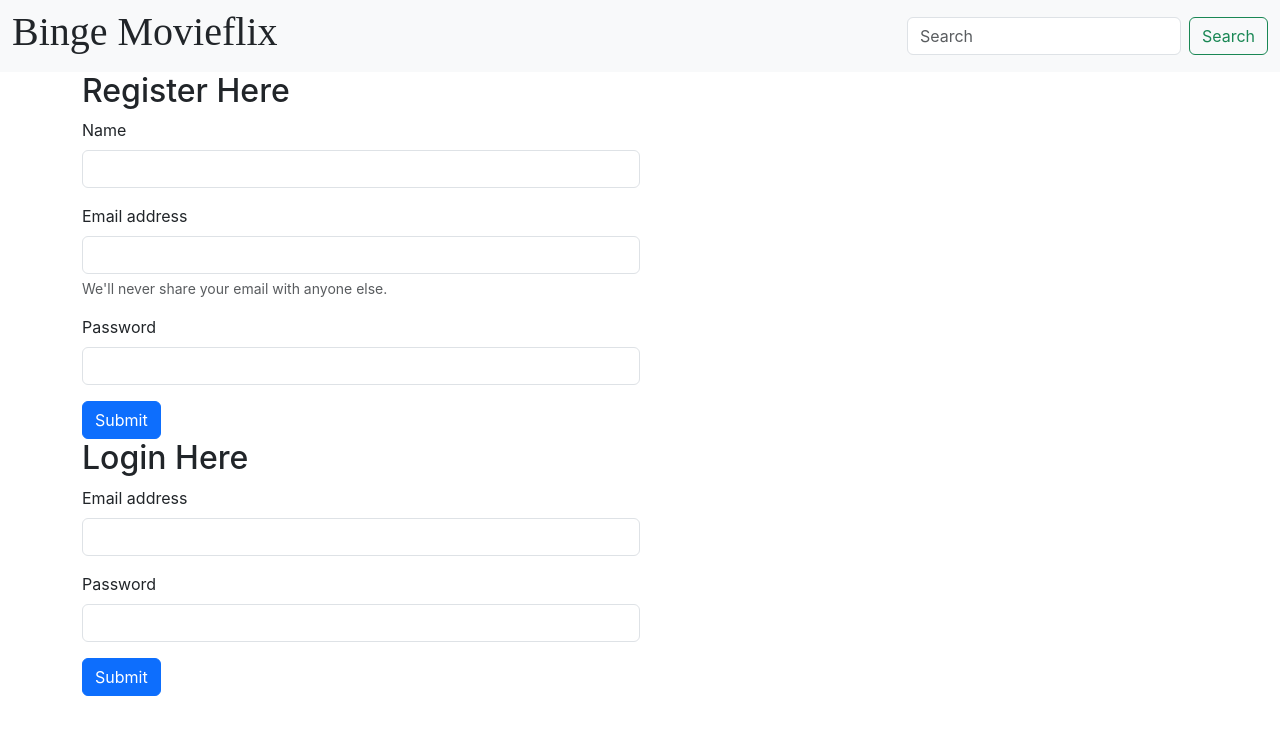
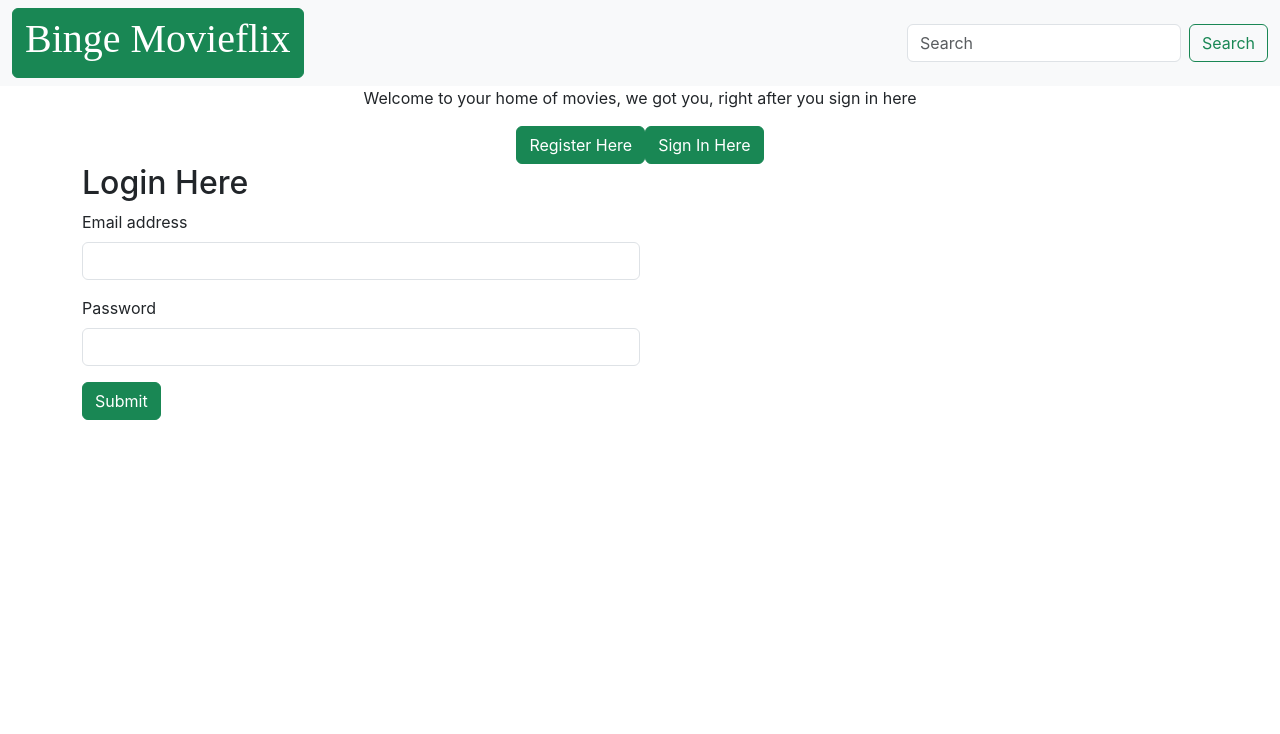
Before and after one commit to KabiruH/Movies_project, a React (Create React App) app: page /login in a window 1280 px wide. Shown: the top 734 px of the page. Built offline with nearby package versions, Linux system fonts and the light colour scheme.

Commit message:
added routes

```diff
--- a/src/app/App.css
+++ b/src/app/App.css
@@ -42,3 +42,8 @@ h1.title {
     transform: rotate(360deg);
   }
 }
+
+.container-lg {
+
+text-align: center;
+}
--- a/src/components/homepage.js
+++ b/src/components/homepage.js
@@ -1,14 +1,28 @@
 import React from "react"
+import Register from "./register";
+import Login from "./login";
+import MoviesList from "./moviesList";
+import { Link, Routes, Route } from "react-router-dom";
+
+function Homepage() {
 
 
-function Homepage () {
+    return (
+        <div >
+            <div class="container-lg">
+                <p>Welcome to your home of movies, we got you, right after you sign in here</p>
+                <button class="btn btn-success mr-4">Register Here</button>
+                <button class="btn btn-success mr-4">Sign In Here</button>
+            </div>
 
-
-return (
-    <div>
-
-    </div>
-)
+            <Routes>
+                <Route path="/" element={<Homepage />}></Route>
+                <Route path="/login" element={<Login />}></Route>
+                <Route path="/register/*" element={<Register />}></Route>
+                <Route path="/moviesList" element={<MoviesList />}></Route>
+            </Routes>
+        </div>
+    )
 }
 
 
--- a/src/components/login.js
+++ b/src/components/login.js
@@ -1,22 +1,37 @@
-import React from "react";
+import React, { useState } from "react";
+
 
 const Login = () => {
 
+    const [email, setEmail] = useState('');
+    const [password, setPassword] = useState('');
+
+    const handleLogin = (event) => {
+      event.preventDefault();
+      const users = JSON.parse(localStorage.getItem('users'));
+      const user = users.find((u) => u.email === email && u.password === password);
+      if (user) {
+        alert(`Welcome, ${user.name}!`);
+      } else {
+        alert('Invalid email or password.');
+      }
+    };
+
 
     return (
-        <form class="container">
+        <form class="container" >
             <h2>Login Here</h2>
             <div class="mb-3 col-lg-6">
                 <label for="exampleInputEmail1" class="form-label">Email address</label>
-                <input type="email" class="form-control" id="exampleInputEmail1" aria-describedby="emailHelp" />
+                <input type="email" value={email} onChange={(e) => setEmail(e.target.value)} class="form-control" id="exampleInputEmail1" aria-describedby="emailHelp" />
 
             </div>
             <div class="mb-3 col-lg-6">
                 <label for="exampleInputPassword1" class="form-label">Password</label>
-                <input type="password" class="form-control" id="exampleInputPassword1" />
+                <input type="password" value={password} onChange={(e) => setPassword(e.target.value)} class="form-control" id="exampleInputPassword1" />
             </div>
 
-            <button type="submit" class="btn btn-primary">Submit</button>
+            <button type="submit" onSubmit={handleLogin} class="btn btn-success">Submit</button>
         </form>
     )
 }
--- /dev/null
+++ b/src/components/logout.js
@@ -0,0 +1,17 @@
+// import React from "react";
+// import { useHistory } from 'react-router-dom';
+
+// const Logout = () => {
+//     const history = useHistory();
+
+//   const handleLogout = () => {
+//     localStorage.removeItem('user');
+//     history.push('/');
+//   };
+
+//     return (
+//         <button onClick={handleLogout}>Logout</button>
+//     )
+// }
+
+// export default Logout
--- a/src/components/moviesList.js
+++ b/src/components/moviesList.js
@@ -1,8 +1,11 @@
 import React from "react";
+import Logout from "./logout";
 
 function MoviesList () {
 
-
+return (
+    <Logout/>
+)
 
 }
 
--- a/src/components/navbar.js
+++ b/src/components/navbar.js
@@ -1,7 +1,6 @@
 import React from "react";
 import { Link, Routes, Route } from "react-router-dom";
-import Register from "./register";
-import Login from "./login";
+import Homepage from "./homepage";
 
 
 
@@ -13,15 +12,17 @@ function Navbar() {
     <div>
       <nav class="navbar bg-body-tertiary">
         <div class="container-fluid">
-          <h1 className="title">Binge Movieflix</h1>
+          <Link class="btn btn-success"> <h1 className="title">Binge Movieflix</h1></Link>
           <form class="d-flex" role="search">
             <input class="form-control me-2" type="search" placeholder="Search" aria-label="Search" />
             <button class="btn btn-outline-success" type="submit">Search</button>
           </form>
         </div>
       </nav>
-      <Register />
-      <Login />
+      <Routes>
+        <Route path="/" element={<Homepage />}></Route>
+      </Routes>
+      <Homepage />
     </div>
   )
 }
--- a/src/components/register.js
+++ b/src/components/register.js
@@ -19,19 +19,19 @@ const Register = () => {
             <h2>Register Here</h2>
             <div class="mb-3 col-lg-6">
                 <label for="exampleInputEmail1" class="form-label">Name</label>
-                <input type="email" class="form-control" id="exampleInputEmail1" aria-describedby="emailHelp" />
+                <input type="text" value={name} onChange={(e) => setName(e.target.value)} class="form-control" id="exampleInputEmail1" aria-describedby="emailHelp" />
             </div>
             <div class="mb-3 col-lg-6">
                 <label for="exampleInputEmail1" class="form-label">Email address</label>
-                <input type="email" class="form-control" id="exampleInputEmail1" aria-describedby="emailHelp" />
+                <input type="email" value={email} onChange={(e) => setEmail(e.target.value)} class="form-control" id="exampleInputEmail1" aria-describedby="emailHelp" />
                 <div id="emailHelp" class="form-text">We'll never share your email with anyone else.</div>
             </div>
             <div class="mb-3 col-lg-6">
                 <label for="exampleInputPassword1" class="form-label">Password</label>
-                <input type="password" class="form-control" id="exampleInputPassword1" />
+                <input type="password" value={password} onChange={(e) => setPassword(e.target.value)} class="form-control" id="exampleInputPassword1" />
             </div>
 
-            <button type="submit" class="btn btn-primary">Submit</button>
+            <button type="submit" onChange={handleSubmit} class="btn btn-success">Submit</button>
         </form>
     )
 }
```
